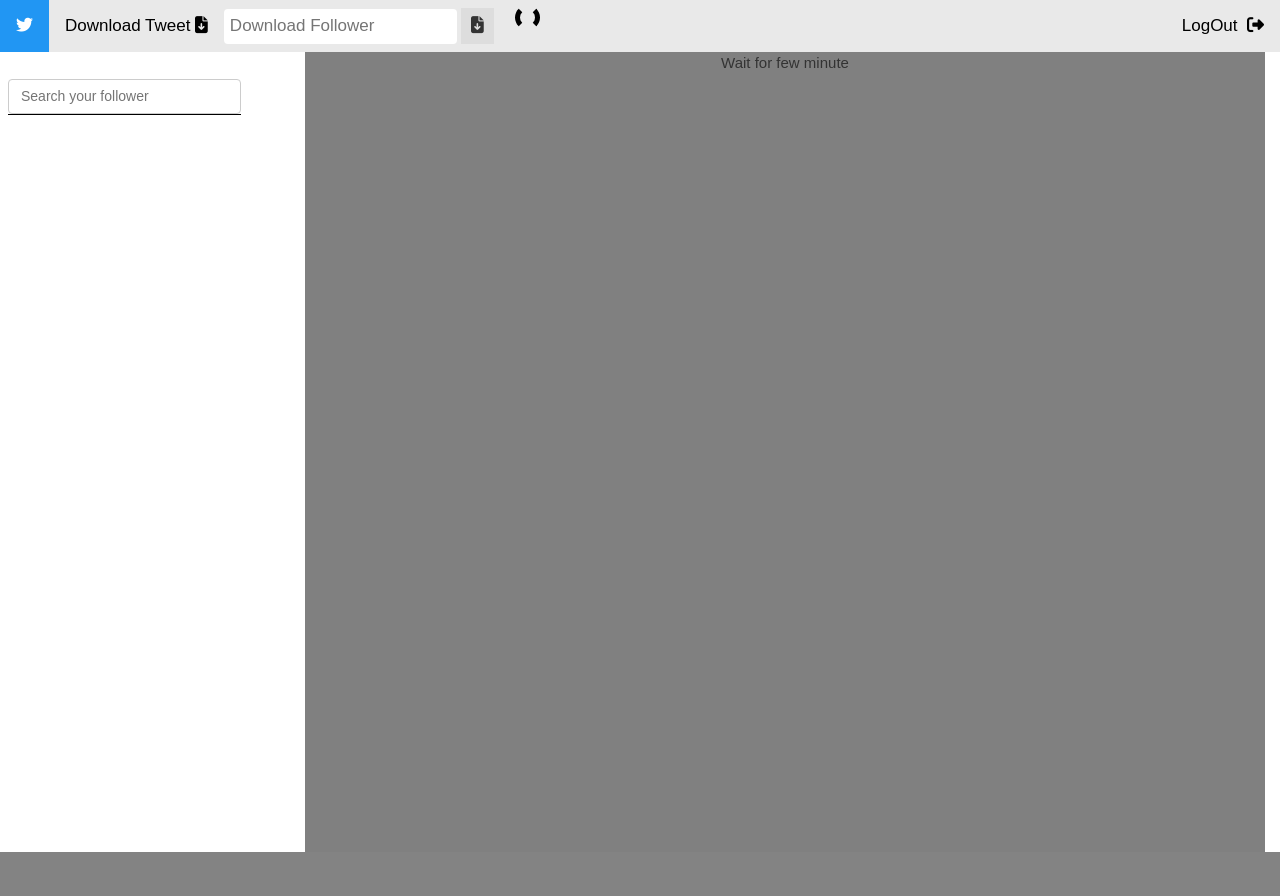
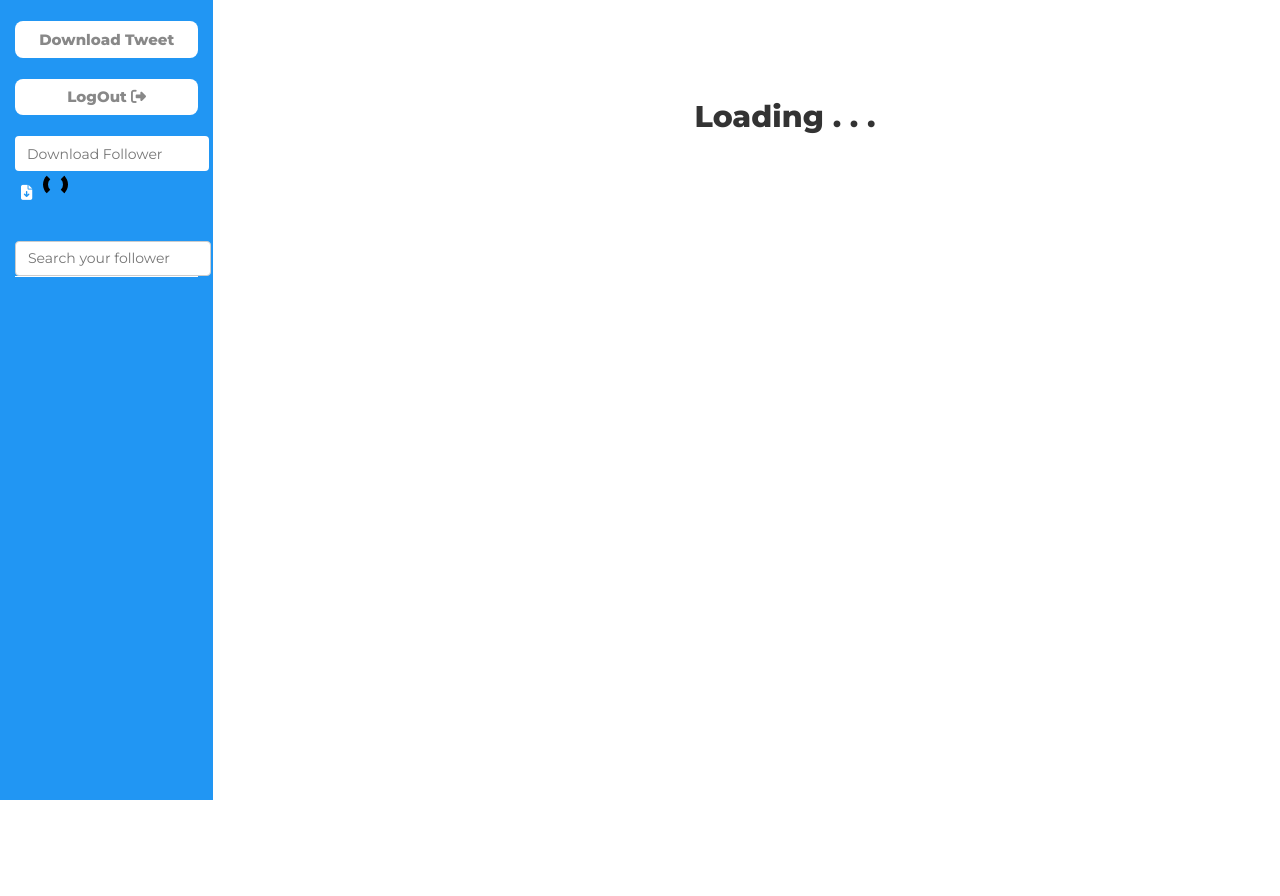
Before and after one commit to hitiksaini/React-Forms, a PHP site: page /plus/view.php in a window 1280 px wide. Before the commit the page ends 852 px from the top, so only its background shows below. Run offline with PHP 8.4, Linux system fonts and the light colour scheme; some libraries are stand-ins or nearby versions.

Commit message:
edited view.php

```diff
--- a/css/view.css
+++ b/css/view.css
@@ -1,44 +1,36 @@
-* {box-sizing: border-box;}
 @import url('https://fonts.googleapis.com/css2?family=Montserrat:wght@400;800&display=swap');
 
 body {
   margin: 0;
   font-family: 'Montserrat', sans-serif;
+  background-color: white;
   font-size: 1.50rem;
 }
 
- .topnav .logout{
-      float: right;
-      display: block;
-      color: black;
-      text-align: center;
-      padding: 14px 16px;
-      text-decoration: none;
-      font-size: 17px;
+.p1{
+  justify-content: center;
+  align-items: center;
+  background-color: #2196F3;
+  height: 100vh;
 }
 
-a{
-  cursor: pointer;
-}
-
-.topnav {
-  overflow: hidden;
-  background-color: #e9e9e9;
-}
 
 .topnav a {
-  float: left;
+  background-color: #fff;
+  cursor: pointer;
+  color: #888;
+  font-weight: bold;
+  border-radius: 8px;
   display: block;
-  color: black;
   text-align: center;
-  padding: 14px 16px;
+  padding: 4% 5%;
   text-decoration: none;
-  font-size: 17px;
+  font-size: 1.5rem;
 }
 
 .topnav a:hover {
-  background-color: #ddd;
-  color: black;
+  background-color: #fdfdfd;
+  color: #2196F3;
 }
 
 .topnav a.active {
@@ -46,30 +38,27 @@
   color: white;
 }
 
-.topnav .search-container {
-
-}
 
 .topnav input[type=text] {
-  padding: 6px;
-  margin-top: 8px;
-  font-size: 17px;
+  display: inline;
   border: none;
 }
 
 .topnav .search-container button {
-  padding: 6px 10px;
-  margin-top: 8px;
-  margin-right: 16px;
-  background: #ddd;
-  font-size: 17px;
   border: none;
+  color: white;
+  background-color: #2196F3;
   cursor: pointer;
 }
 
-.topnav .search-container button:hover {
-  background: #ccc;
+
+
+center{
+  font-size: 3rem;
+  margin-top: 10%;
+  font-weight: bold;
 }
+
 
 .carousel-item {
   height: 100vh;
@@ -82,7 +71,7 @@
 }
 
 #hr_line {
-    border-bottom: solid black 1px;
+  border-bottom: solid white 1px;
 }
 
 .follower {
@@ -102,7 +91,7 @@
   cursor: pointer;
 }
 
-.row{
+.row {
   display: block;
   width: 100%;
   height: 70%;
@@ -118,8 +107,10 @@
   width: 100%;
   height: 100%;
   overflow: auto;
-    background-color: rgb(0,0,0); /* Fallback color */
-    background-color: rgba(0,0,0,0.4); /* Black w/ opacity */
+  background-color: rgb(0, 0, 0);
+  /* Fallback color */
+  background-color: rgba(0, 0, 0, 0.4);
+  /* Black w/ opacity */
 }
 
 .modal-content {
@@ -165,11 +156,11 @@
 }
 
 @media screen and (max-width: 930px) {
-
   .topnav .search-container {
     float: none;
     width: 100%;
   }
+
   .topnav a, .topnav input[type=text], .topnav .search-container {
     float: none;
     display: block;
@@ -183,41 +174,47 @@
     width: 100%;
   }
 
-  .search-container{
+  .search-container {
     width: 100%;
   }
 
   .topnav input[type=text] {
     border: 1px solid #ccc;
   }
+
   .download {
     float: left;
     width: 100%;
   }
+
   .row .width75 {
     width: 100%;
   }
+
   .row .width20 {
     width: 100%;
   }
+
   .user_image {
     width: 100%;
     display: inline;
     float: left;
     padding-left: 27px;
   }
+
   .user_name {
     width: 100%;
     float: left;
     padding-left: 27px;
   }
+
   .user_detail {
     width: 100%;
   }
+
   .test {
     width: 100%;
   }
-
 }
 
 .slider {
@@ -237,7 +234,6 @@
 .slick-next:before {
   color: black;
 }
-
 
 .slick-slide {
   transition: all ease-in-out .3s;
@@ -271,7 +267,7 @@
   position: absolute;
   background-color: #f9f9f9;
   min-width: 160px;
-    box-shadow: 0px 8px 16px 0px rgba(0,0,0,0.2);
+  box-shadow: 0px 8px 16px 0px rgba(0, 0, 0, 0.2);
   z-index: 1;
 }
 
@@ -282,7 +278,9 @@
   display: block;
 }
 
-.dropdown-content a:hover {background-color: #f1f1f1}
+.dropdown-content a:hover {
+  background-color: #f1f1f1
+}
 
 .dropdown:hover .dropdown-content {
   display: block;
@@ -294,7 +292,7 @@
 
 .header {
   display: inline-block;
-  float: right ;
+  float: right;
 }
 
 .user_detail {
@@ -357,9 +355,10 @@
   width: 64px;
   height: 48px;
 }
+
 .lds-dual-ring:after {
   content: " ";
-  display:inline-block;
+  display: inline-block;
   width: 25px;
   height: 25px;
   margin: 1px;
@@ -368,10 +367,12 @@
   border-color: black transparent black transparent;
   animation: lds-dual-ring 1.2s linear infinite;
 }
+
 @keyframes lds-dual-ring {
   0% {
     transform: rotate(0deg);
   }
+
   100% {
     transform: rotate(360deg);
   }
@@ -396,13 +397,23 @@
 }
 
 @-webkit-keyframes spin {
-  0% { -webkit-transform: rotate(0deg); }
-  100% { -webkit-transform: rotate(360deg); }
+  0% {
+    -webkit-transform: rotate(0deg);
+  }
+
+  100% {
+    -webkit-transform: rotate(360deg);
+  }
 }
 
 @keyframes spin {
-  0% { transform: rotate(0deg); }
-  100% { transform: rotate(360deg); }
+  0% {
+    transform: rotate(0deg);
+  }
+
+  100% {
+    transform: rotate(360deg);
+  }
 }
 
 /* Add animation to "page content" */
@@ -415,13 +426,27 @@
 }
 
 @-webkit-keyframes animatebottom {
-  from { bottom:-100px; opacity:0 }
-  to { bottom:0px; opacity:1 }
+  from {
+    bottom: -100px;
+    opacity: 0
+  }
+
+  to {
+    bottom: 0px;
+    opacity: 1
+  }
 }
 
 @keyframes animatebottom {
-  from{ bottom:-100px; opacity:0 }
-  to{ bottom:0; opacity:1 }
+  from {
+    bottom: -100px;
+    opacity: 0
+  }
+
+  to {
+    bottom: 0;
+    opacity: 1
+  }
 }
 
 #myDiv {
--- a/view.php
+++ b/view.php
@@ -2,42 +2,34 @@
 <html>
 <head>
 <title>Twitter Timeline challenge</title>
+<meta name="viewport" content="width=device-width, initial-scale=1.0">
 <link rel="icon" type="image/png" href="images/twitter.png"/>
 
 <link rel="stylesheet" href="https://maxcdn.bootstrapcdn.com/bootstrap/3.3.7/css/bootstrap.min.css">
 <link rel="stylesheet" href="https://code.jquery.com/ui/1.12.1/themes/base/jquery-ui.css">
-<link rel="stylesheet" href="css/view.css">
-
-<script src="https://ajax.googleapis.com/ajax/libs/jquery/3.3.1/jquery.min.js"></script>
-<script src="https://code.jquery.com/ui/1.10.1/jquery-ui.min.js"></script>
-<script src="https://cdnjs.cloudflare.com/ajax/libs/popper.js/1.14.0/umd/popper.min.js"></script>
-<script src="https://maxcdn.bootstrapcdn.com/bootstrap/3.3.7/js/bootstrap.min.js"></script>
-<script src="https://cdnjs.cloudflare.com/ajax/libs/jquery/3.2.1/jquery.js"></script>
-<script src="https://cdnjs.cloudflare.com/ajax/libs/bxslider/4.2.15/jquery.bxslider.js"></script>
-<script src="https://kit.fontawesome.com/d64b5afa4a.js" crossorigin="anonymous"></script>
-<script src="js/myScript.js"></script>
+<link rel="stylesheet" href="css/view.css?v=<?php echo time(); ?>">
 
 </head>
+
 <body onload="myFunction()">
-
   <!-- loader -->
   <div id="loader"></div>
 
   <!-- header -->
+<div class="col-md-2 p1">
   <div class="topnav" id="tn">
-    <a class="active" href="#home"><i class="fab fa-twitter"></i></a>
-    <a href="#" id="download" class="download">Download Tweet&nbsp<i class="fas fa-file-download"></i></a>
-    <a href="controller.php?logout=true" class="logout">LogOut &nbsp<i class="fas fa-sign-out-alt"></i></a>
-    <div class="search-container" style="float:left;">
-      <input type="text" class="search_follower search-box" placeholder="Download Follower" name="key" id="search-box" style="display: inline-block;" onfocusout="myFocusOut()"/>
-      <button type="submit" id="downloadFollower" name="search_public_user" class="download" style="display: inline-block;"><i class="fas fa-file-download"></i></button>
+    <br>
+    <a href="#" id="download" class="download">Download Tweet </a>
+    <br>
+    <a href="controller.php?logout=true" class="logout">LogOut <i class="fas fa-sign-out-alt"></i></a>
+    <br>
+    <div class="search-container">
+      <input type="text" class="search_follower search-box" placeholder="Download Follower" name="key" id="search-box" onfocusout="myFocusOut()"/>
+      <button type="submit" id="downloadFollower" name="search_public_user" class="download"><i class="fas fa-file-download"></i></button>
       <div class="lds-dual-ring" id="ring"></div>
     </div>
   </div>
-
-  <!-- main content -->
-  <div class="row" id="con">
-    <div class="width20">
+  <div class="">
     <div class="user_detail">
       <div class="user_image">
         <img id="user_pic" src="" style="border-radius: 45%" />
@@ -47,26 +39,33 @@
       </div>
     </div>
     <div></div>
-      <div class="width100">
+    <div class="">
       <form>
-					<input type="text" class="search_follower" placeholder="Search your follower" style="width:100%;" id="searchbox" name="followers_search" autocomplete="off" />
+        <input type="text" class="search_follower" placeholder="Search your follower" id="searchbox" name="followers_search" autocomplete="off" />
         <div></div>
       </form>
       </div>
-				<div class="width100" id="search"></div>
-					<div class="width100">
+      <div class="" id="search"></div>
+        <div class="">
           <div id="hr_line"></div>
           <br />
         </div>
       <div id="followers"></div>
   </div>
+</div>
+
+
+
+  <!-- main content -->
+  <div class="row" id="con">
+
 
     <!-- carousel -->
    <div class="width75">
       <div id="carouselExampleIndicators" class="carousel slide" data-ride="carousel">
-        <div class="carousel-inner" role="listbox" style="background-color:grey;">
+        <div class="carousel-inner" role="listbox">
           <div class="active carousel-item " >
-            <div><center>Wait for few minute</center></div>
+            <div><center>Loading . . . </center></div>
           </div>
         </div>
         <a class="carousel-control-prev" href="#carouselExampleIndicators" role="button" data-slide="prev">
@@ -123,50 +122,16 @@
   </div>
   </div>
 
+<script src="https://ajax.googleapis.com/ajax/libs/jquery/3.3.1/jquery.min.js"></script>
+<script src="https://code.jquery.com/ui/1.10.1/jquery-ui.min.js"></script>
+<script src="https://cdnjs.cloudflare.com/ajax/libs/popper.js/1.14.0/umd/popper.min.js"></script>
+<script src="https://maxcdn.bootstrapcdn.com/bootstrap/3.3.7/js/bootstrap.min.js"></script>
+<script src="https://cdnjs.cloudflare.com/ajax/libs/jquery/3.2.1/jquery.js"></script>
+<script src="https://cdnjs.cloudflare.com/ajax/libs/bxslider/4.2.15/jquery.bxslider.js"></script>
+<script src="https://kit.fontawesome.com/d64b5afa4a.js" crossorigin="anonymous"></script>
 
-
-
-<script>
-    // open the download tweet modal
-    document.getElementById("download").onclick = function() {
-        document.getElementById("myModal").style.display = "block";
-    }
-    // close the download tweet modal
-    document.getElementsByClassName("closeT")[0].onclick = function() {
-        document.getElementById("myModal").style.display = "none";
-    }
-    // open the download tweet modal
-    document.getElementById("downloadFollower").onclick = function() {
-      document.getElementById("myText").value = document.getElementById("search-box").value;
-        document.getElementById("myModalFollower").style.display = "block";
-    }
-    // close the download tweet modal
-    document.getElementsByClassName("closeD")[0].onclick = function() {
-        document.getElementById("myModalFollower").style.display = "none";
-    }
-    window.onclick = function(event) {
-        if (event.target == document.getElementById("myModal")) {
-            document.getElementById("myModal").style.display = "none";
-        }
-    }
-</script>
-
-
-<!-- css loader script -->
-<script>
-var myVar;
-function myFunction() {
-    myVar = setTimeout(showPage, 1000);
-}
-function myFocusOut() {
-  document.getElementById("ring").style.display = "none";
-}
-function showPage() {
-  document.getElementById("loader").style.display = "none";
-  document.getElementById("con").style.display = "block";
-  document.getElementById("tn").style.display = "block";
-}
-</script>
+<script src="js/view.js"></script>
+<script src="js/myScript.js"></script>
 
 </body>
 </html>
```
Also changed, not shown: index.php (+4 -3 lines). Lines whose indentation alone changed are shown as unchanged.
